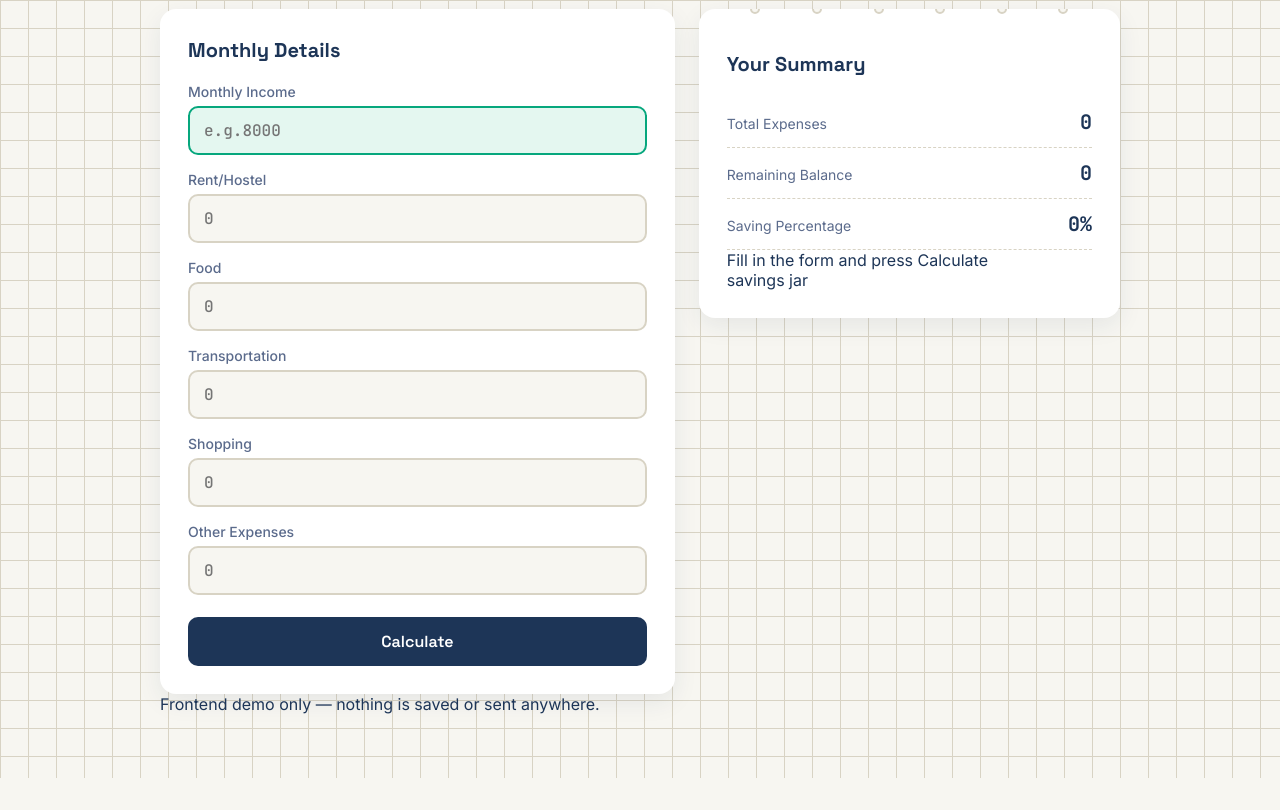
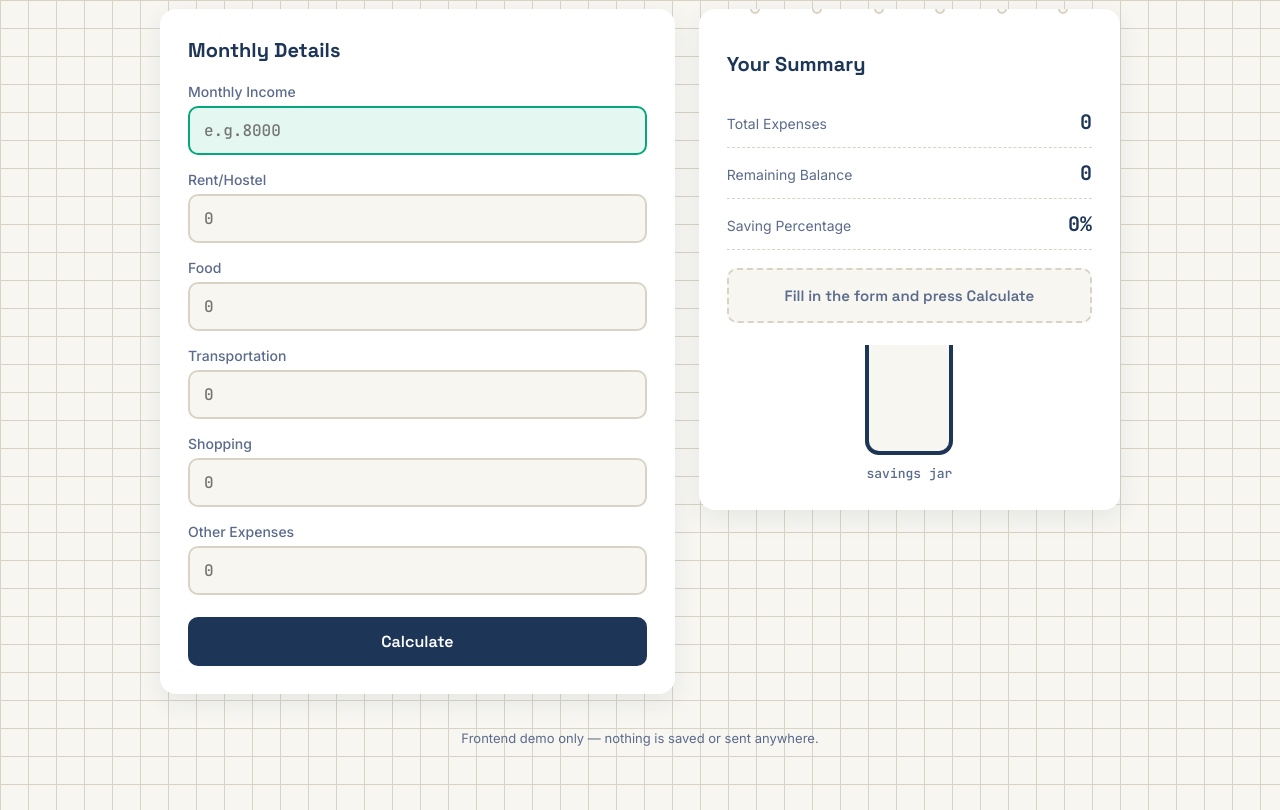
Before and after one commit to ashrafnadimknows/smart-budget-planner, a plain HTML site: page index.html in a window 1280 px wide. Shown: the part 140-950 px from the top of the page. Before the commit the page ends 918 px from the top, so only its background shows below. Drawn offline with Linux system fonts and the light colour scheme.

Commit message:
Update styles.css

```diff
--- a/styles.css
+++ b/styles.css
@@ -174,3 +174,87 @@
     font-size: 20px;
     font-weight: 700;
   }
+
+  #statusBox {
+    margin-top: 18px;
+    padding: 16px;
+    border-radius: 10px;
+    text-align: center;
+    font-family: 'Space Grotesk', sans-serif;
+    font-weight: 600;
+    font-size: 15px;
+    background: var(--paper);
+    color: var(--ink-soft);
+    border: 2px dashed var(--line);
+  }
+
+  .status-good {
+    background: var(--mint-soft) !important;
+    color: #04664C !important;
+    border: 2px solid var(--mint) !important;
+  }
+
+  .status-okay {
+    background: #FFF7DD !important;
+    color: #8A6D00 !important;
+    border: 2px solid var(--highlighter) !important;
+  }
+
+  .status-bad {
+    background: var(--marker-red-soft) !important;
+    color: #A11F2A !important;
+    border: 2px solid var(--marker-red) !important;
+  }
+
+  .jar-wrap {
+    display: flex;
+    flex-direction: column;
+    align-items: center;
+    margin-top: 22px;
+  }
+
+  .jar {
+    width: 88px;
+    height: 110px;
+    border: 4px solid var(--ink);
+    border-top: none;
+    border-radius: 0 0 14px 14px;
+    position: relative;
+    overflow: hidden;
+    background: var(--paper);
+  }
+
+  .jar::before {
+    content: "";
+    position: absolute;
+    top: -10px;
+    left: -6px;
+    right: -6px;
+    height: 10px;
+    background: var(--ink);
+    border-radius: 4px;
+  }
+
+  #jarFill {
+    position: absolute;
+    bottom: 0;
+    left: 0;
+    right: 0;
+    height: 0%;
+    background: var(--mint);
+    transition: height 0.5s ease;
+  }
+
+  .jar-label {
+    margin-top: 10px;
+    font-family: 'JetBrains Mono', monospace;
+    font-size: 13px;
+    color: var(--ink-soft);
+  }
+
+  footer {
+    text-align: center;
+    margin-top: 36px;
+    font-size: 13px;
+    color: var(--ink-soft);
+  }
```
